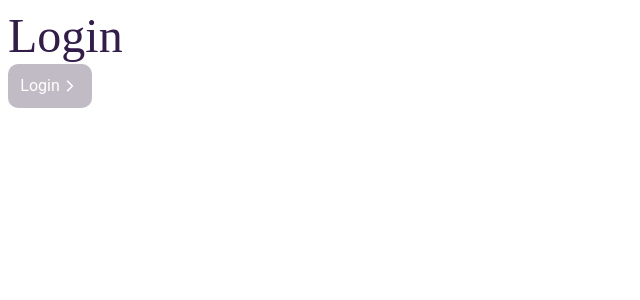
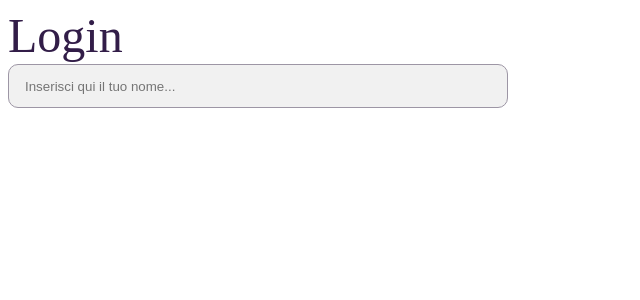
Before and after one commit to CaltonDev/calton-front-v3, a React (Create React App) app: page /login in a window 1280 px wide. Shown: the top 300 px of the page, without its empty margins (0-640 px from the left). Built offline with nearby package versions, Linux system fonts and the light colour scheme.

Commit message:
Feat: first version input

```diff
--- /dev/null
+++ b/src/components/Input/Input.module.scss
@@ -0,0 +1,55 @@
+@import '@Style/app';
+
+
+.input {
+  box-sizing: map-get($input, box-sizing);
+  display: map-get($input, display);
+  flex-direction: map-get($input, flex-direction);
+  align-items: map-get($input, align-items);
+  padding: map-get($input, padding);
+  gap: map-get($input, gap);
+  width: map-get($input, width);
+  height: map-get($input, height);
+  background: map-get($input, background);
+  border: map-get($input, border);
+  border-radius: map-get($input, border-radius);
+  flex: map-get($input, flex);
+  order: map-get($input, order);
+  flex-grow: map-get($input, flex-grow);
+
+  &.small {
+    width: map-deep-get($input, size, small, width);
+  }
+
+  &.medium {
+    height: map-deep-get($input, size, medium, height);
+    width: map-deep-get($input, size, medium, width);
+    font-size: map-deep-get($input, size, medium, font-size);
+  }
+
+  &.large {
+  }
+
+  &.primary {
+    border: map-deep-get($input, colorKey, primary, border);
+  }
+
+  &.secondary {
+    border: map-deep-get($input, colorKey, secondary, border);
+  }
+
+  &.error {
+    border: map-deep-get($input, colorKey, error, border);
+  }
+
+  &.success {
+    border: map-deep-get($input, colorKey, success, border);
+  }
+
+  &.disabled {
+    color: map-get($input, disabled, color);
+    background: map-get($input, disabled, background);
+    border: map-deep-get($input, disabled, border);
+  }
+
+}
--- /dev/null
+++ b/src/components/Input/Input.tsx
@@ -0,0 +1,32 @@
+import styles from './Input.module.scss'
+import { InputProps } from './Input.interface'
+import React from 'react'
+
+const Input = ({
+    size,
+    disabled = false,
+    color = 'primary',
+    onChange,
+    placeholder = '',
+    type = 'text',
+    value = '',
+}: InputProps) => {
+    const colorClass = color ? styles[color] : ''
+    const sizeClass = size ? styles[size] : ''
+    const disabledClass = disabled ? styles[`disabled`] : ''
+
+    return (
+        <>
+            <input
+                className={`${styles.input} ${colorClass} ${sizeClass} ${disabledClass}`}
+                disabled={disabled}
+                onChange={onChange}
+                type={type}
+                value={value}
+                placeholder={!value ? placeholder : ''}
+            />
+        </>
+    )
+}
+
+export default Input
--- a/src/pages/Login/Login.tsx
+++ b/src/pages/Login/Login.tsx
@@ -1,17 +1,21 @@
 import { setUser } from '../../store/user/userSlice'
 import { useNavigate } from 'react-router-dom'
 import { useDispatch } from 'react-redux'
-import React from 'react'
+import React, { useState } from 'react'
 import Typography from '../../components/Typography/Typography'
-import Button from '../../components/Button/Button'
+import Input from '../../components/Input/Input'
 
 function Login() {
     const navigate = useNavigate()
     const dispatch = useDispatch()
-
+    const [name, setName] = useState('')
     const performLoginAndRedirect = () => {
         dispatch(setUser('exist'))
         navigate('/')
+    }
+
+    const handleInputChange = (e: any) => {
+        setName(e.target.value)
     }
 
     return (
@@ -20,15 +24,14 @@ function Login() {
                 Login
             </Typography>
 
-            <Button
+            <Input
                 size={'medium'}
-                variant={'solid'}
+                color={'success'}
                 disabled={true}
-                onClick={performLoginAndRedirect}
-                arrowPlacement={'right'}
-            >
-                Login
-            </Button>
+                onChange={handleInputChange}
+                value={name}
+                placeholder={'Inserisci qui il tuo nome...'}
+            />
         </div>
     )
 }
--- a/src/style/_variables.scss
+++ b/src/style/_variables.scss
@@ -124,7 +124,6 @@ $button: (
         flex: none,
         order: 0,
         flex-grow: 0,
-        color: #FFFFFF,
         size: (
                 small: (
                         font-size: 14px,
@@ -192,3 +191,53 @@ $button: (
                 )
         )
 );
+
+
+$input: (
+        box-sizing: border-box,
+        display: flex,
+        flex-direction: row,
+        align-items: center,
+        padding: 12px 16px,
+        gap: 9px,
+        width: 500px,
+        height: 44px,
+        background: #FFFFFF,
+        border: 1px solid #9D96A5,
+        border-radius: 10px,
+        flex: none,
+        order: 1,
+        flex-grow: 0,
+        font-family: 'Roboto',
+        font-style: normal,
+        font-weight: 400,
+        font-size: 14px,
+        line-height: 125%,
+        color: #321D48,
+        size: (
+          small: (
+            width: 200px
+          ),
+          medium: (),
+          large: ()
+        ),
+        colorKey: (
+          primary: (
+            border: 1px solid #9D96A5,
+          ),
+          secondary: (
+            border: 1px solid #3F49FC,
+          ),
+          error: (
+                  border: 1px solid #FF608B,
+          ),
+          success: (
+                  border: 1px solid #34E0A1,
+          )
+        ),
+        disabled: (
+          border: 1px solid #9D96A5,
+          background: #F1F1F1,
+          color: #9D96A5
+  )
+)
```
Also changed, not shown: src/components/Input/Input.interface.ts (added, +10 -0 lines).
